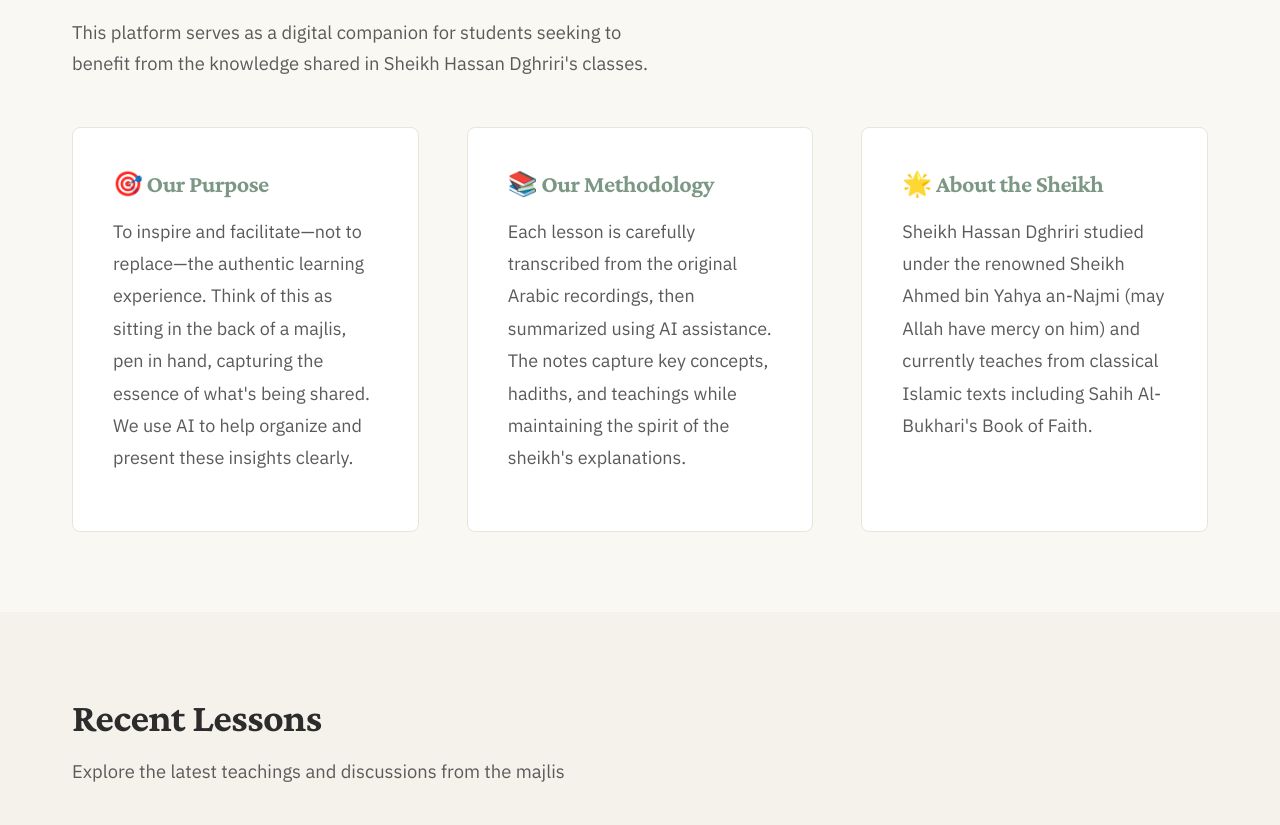
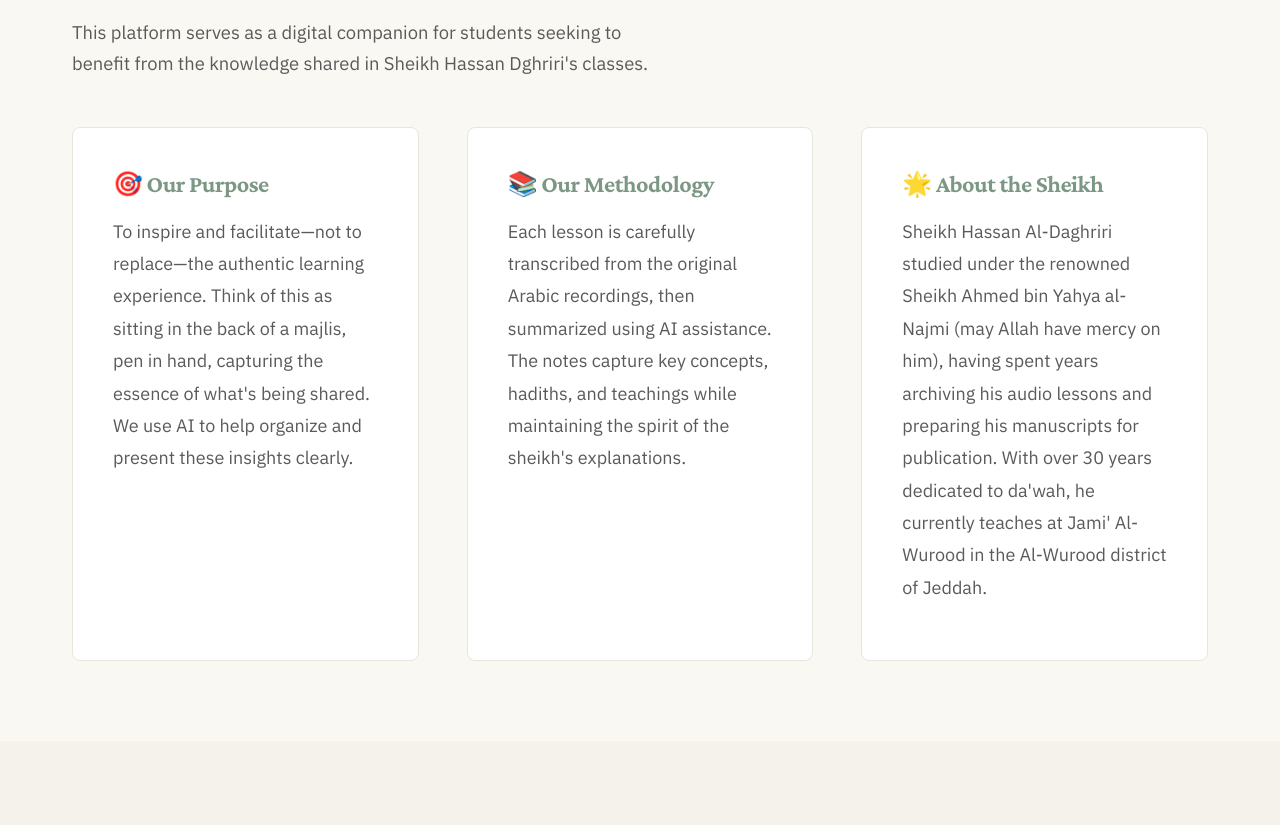
Before and after one commit to Mohamed-AH/dhassan, a Node server app: page / in a window 1280 px wide. Shown: the part 1065-1890 px from the top of the page. Run offline with Node 20, Linux system fonts and the light colour scheme; data that the repository does not hold is empty; some libraries are stand-ins or nearby versions.

Commit message:
Update: Expand Sheikh Hassan Al-Daghriri biography section
- Add details about archiving Sheikh al-Najmi's work
- Include 30 years of da'wah experience
- Add current location: Jami' Al-Wurood in Jeddah
- Correct name spelling to Al-Daghriri

```diff
--- a/views/landing.ejs
+++ b/views/landing.ejs
@@ -90,7 +90,7 @@
 
         <div class="about-card">
           <h3>🌟 About the Sheikh</h3>
-          <p>Sheikh Hassan Dghriri studied under the renowned Sheikh Ahmed bin Yahya an-Najmi (may Allah have mercy on him) and currently teaches from classical Islamic texts including Sahih Al-Bukhari's Book of Faith.</p>
+          <p>Sheikh Hassan Al-Daghriri studied under the renowned Sheikh Ahmed bin Yahya al-Najmi (may Allah have mercy on him), having spent years archiving his audio lessons and preparing his manuscripts for publication. With over 30 years dedicated to da'wah, he currently teaches at Jami' Al-Wurood in the Al-Wurood district of Jeddah.</p>
         </div>
       </div>
     </div>
```
